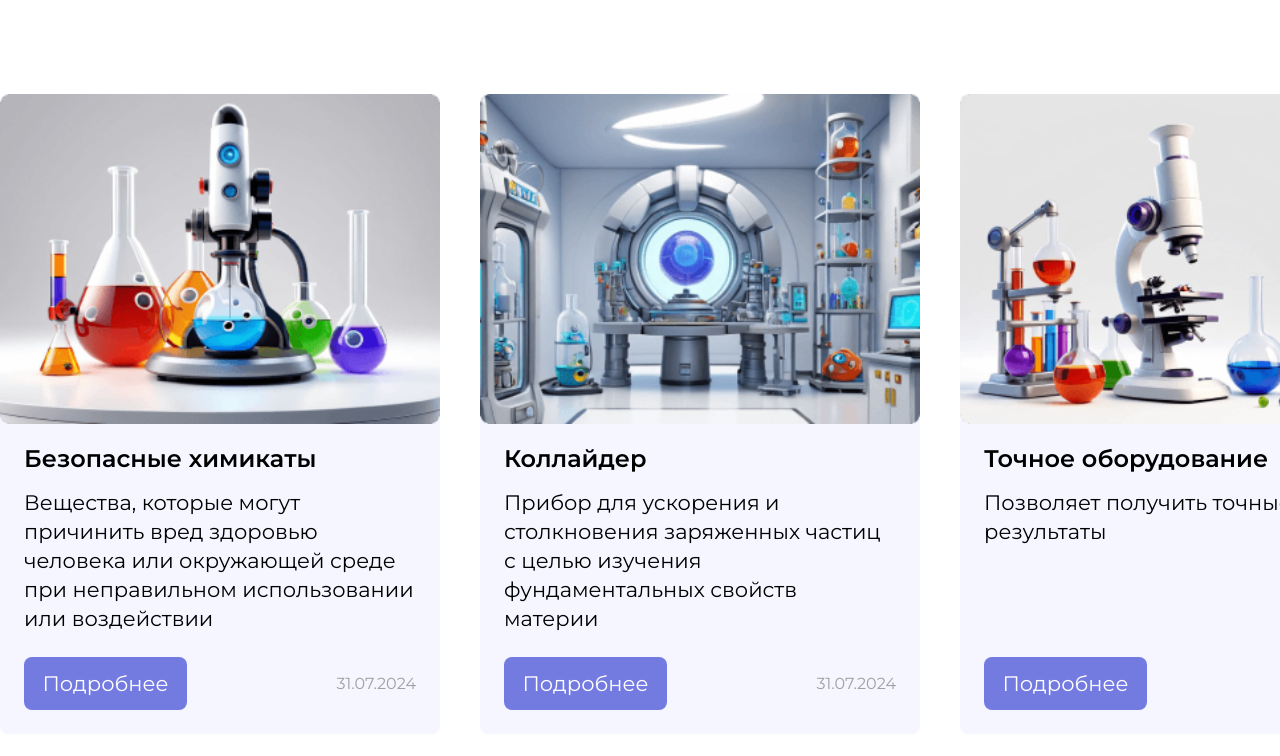
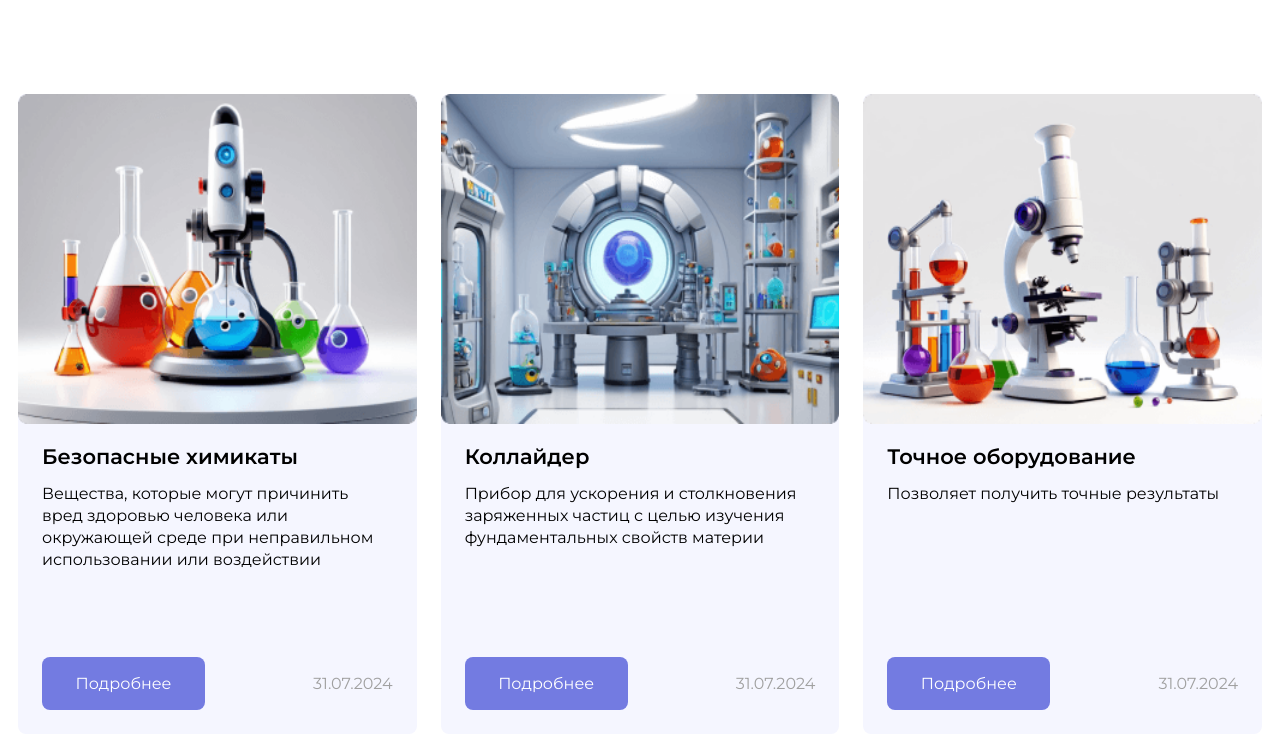
Before and after one commit to fpatp/vivanti_test, a React (Vite) app: page / in a window 1280 px wide. Shown: the part 2289-3045 px from the top of the page. Built offline with nearby package versions, Linux system fonts and the light colour scheme.

Commit message:
preview: media query

```diff
--- a/src/components/gallery/index.module.scss
+++ b/src/components/gallery/index.module.scss
@@ -54,7 +54,7 @@
     }
   }
 
-  @media (max-width: 1440px) {
+  @media (max-width: 1400px) {
     &Content {
       width: calc(100% - 36px);
 
--- a/src/components/preview/index.module.scss
+++ b/src/components/preview/index.module.scss
@@ -3,15 +3,15 @@
 .preview {
   width: 1400px;
   margin: 0 auto 96px;
-  display: flex;
-  flex-wrap: wrap;
+  display: grid;
+  grid-template-columns: repeat(3, 1fr);
   row-gap: 36px;
   column-gap: 40px;
 
   &Card {
     width: 440px;
     padding-bottom: 24px;
-    display: flex;
+    display: grid;
     flex-direction: column;
     gap: 18px;
     border-radius: 8px;
@@ -62,4 +62,39 @@
       }
     }
   }
+
+  @media (max-width: 1400px) {
+    width: calc(100% - 36px);
+    gap: 24px;
+
+    &Card {
+      width: 100%;
+
+      &Description {
+        &Text {
+          span:first-child {
+            font-size: 21px;
+            line-height: 29px;
+          }
+
+          span:last-child {
+            font-size: 16px;
+            line-height: 22px;
+          }
+        }
+
+        &Button button {
+          font-size: 16px;
+        }
+      }
+    }
+  }
+
+  @media (max-width: 1024px) {
+    grid-template-columns: repeat(2, 1fr);
+  }
+
+  @media (max-width: 768px) {
+    display: none;
+  }
 }
```
